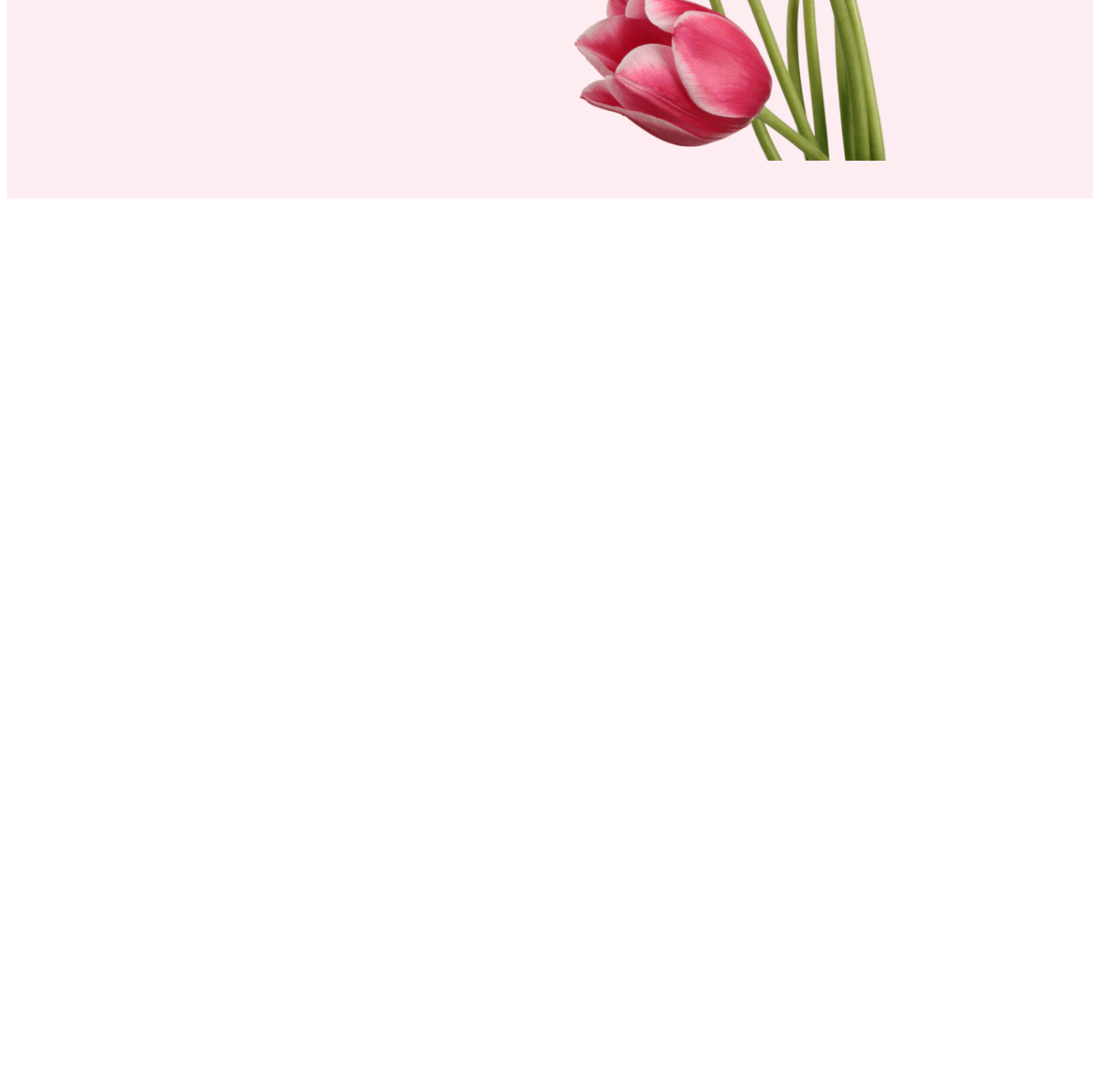
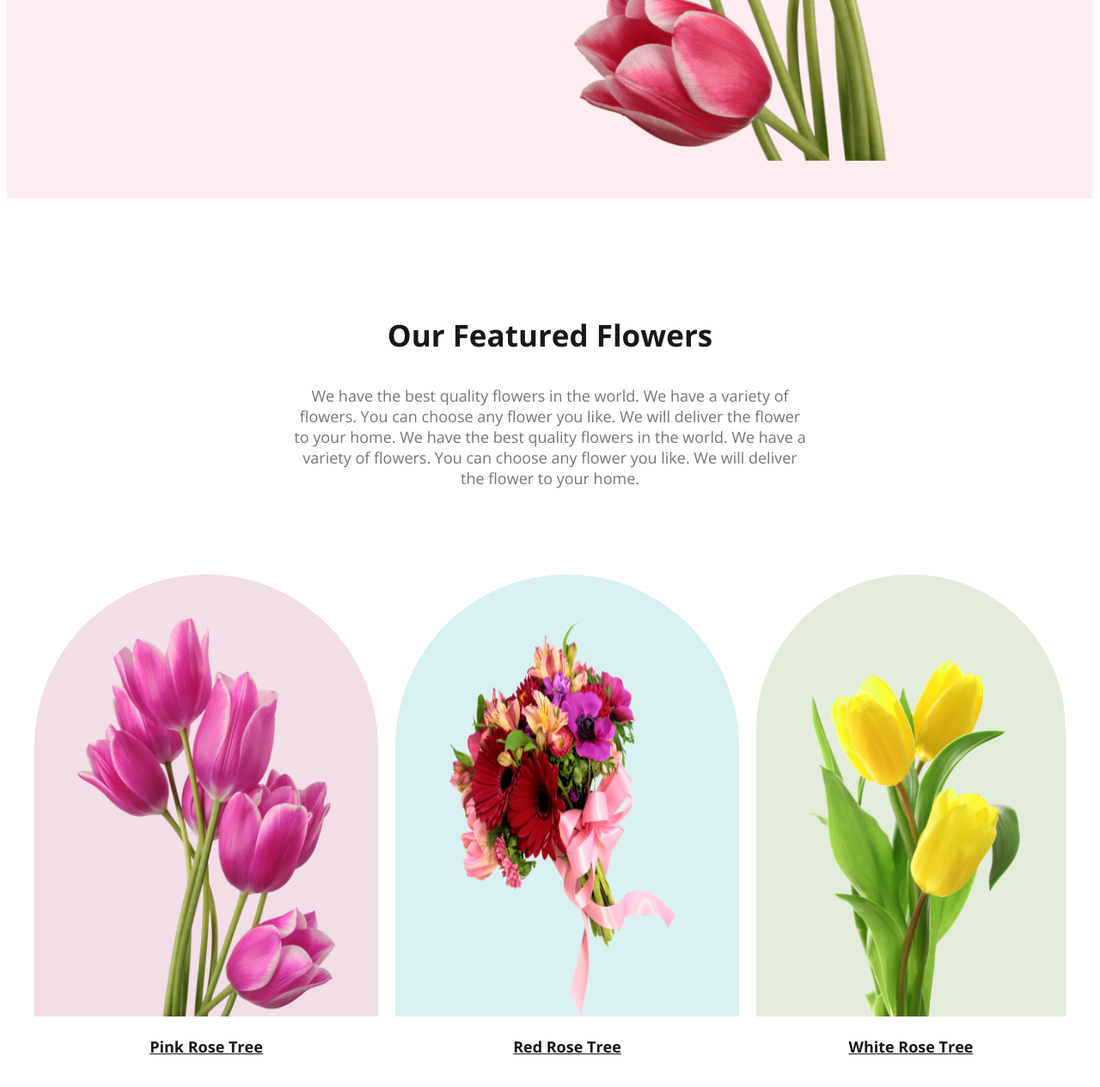
Before and after one commit to sorowar-cse/Flower-Shop, a plain HTML site: page index.html in a window 1280 px wide. Shown: the part 728-1992 px from the top of the page at 86% size. Before the commit the page ends 967 px from the top, so only its background shows below. Drawn offline with nearby package versions, Linux system fonts and the light colour scheme.

Commit message:
features done

```diff
--- a/index.html
+++ b/index.html
@@ -27,7 +27,7 @@
                 <ul>
                     <li><a href="#home">Home</a></li>
                     <li><a href="#about">About Us</a></li>
-                    <li><a href="#services">Services</a></li>
+                    <li><a href="#offers">Offers</a></li>
                     <li><a href="#products">Products</a></li>
                     <li><a href="#contact">Contact Us</a></li>
                 </ul>
@@ -46,9 +46,8 @@
                     <a href="#" class="btn btn-primary">Read More</a>
                 </div>
 
-                <!-- <div class="hero-content-right"> -->
-                    <img src="Assets/pngwing 10.png" alt="Banner Flower" class="hero-image">
-                <!-- </div> -->
+                <img src="Assets/pngwing 10.png" alt="Banner Flower" class="hero-image">
+
             </div>
         </div>
         <!-- Hero Section Ends here.. -->
@@ -58,6 +57,40 @@
 
     <!-- Main Section Starts from here..  -->
     <main>
+
+        <!-- Features Section Starts from here.. -->
+        <section class="features">
+            <div class="container">
+                <h3 class="section-title">Our Featured Flowers</h3>
+                <p class="section-description">We have the best quality flowers in the world. We have a variety of
+                    flowers. You can choose any flower you like. We will deliver the flower to your home. We have the best quality flowers in the world. We have a variety of flowers. You can choose any flower you like. We will deliver the flower to your home.</p>
+
+                <div class="features-grid">
+                    <div class="features" >
+                        <img id="feature-a" src="Assets/pngwing 6.png" alt="Feature Flower- 01" class="feature-image">
+                        <p class="feature-title">Pink Rose Tree</p>
+                    </div>
+
+                    <div class="features">
+                        <img id="feature-b" src="Assets/pngwing 5.png" alt="Feature Flower- 02" class="feature-image">
+                        <p class="feature-title">Red Rose Tree</p>
+                    </div>
+
+                    <div class="features">
+                        <img id="feature-c" src="Assets/pngwing 7.png" alt="Feature Flower- 03" class="feature-image">
+                        <p class="feature-title">White Rose Tree</p>
+                    </div>
+                </div>
+            </div>
+        </section>
+        <!-- Features Section Ends here.. -->
+
+        <!-- Offers Section Starts from here.. -->
+        <section class="offers">
+            <div class="container">
+
+                </div>
+            </div>
 
     </main>
     <!-- Main Section Ends here..  -->
--- a/styles/style.css
+++ b/styles/style.css
@@ -13,6 +13,21 @@
     color: #c3052e;
 }
 
+.section-title {
+    color: #181818;
+    text-align: center;
+    font-size: 35px;
+    font-weight: 700;
+}
+
+.section-description {
+    color: #757575;
+    text-align: center;
+    font-size: 18px;
+    max-width: 600px;
+    margin: 0 auto;
+}
+
 /* header styles goes here.. */
 
 /* Styles for Navigation Bar starts here*/
@@ -20,6 +35,7 @@
     background-color: #e78da0;
     /* lightgray; */
 }
+
 nav {
     display: flex;
     justify-content: space-between;
@@ -52,8 +68,9 @@ nav a {
 
 nav a:hover {
     color: white
-    /* #E55473; */
+        /* #E55473; */
 }
+
 /* Styles for Navigation Bar ends here*/
 
 /* Styles for Hero Section starts here*/
@@ -80,10 +97,10 @@ nav a:hover {
 }
 
 .hero-description {
-        font-size: 20px;
-        color: #474747;
-        margin-bottom: 20px;
-    }
+    font-size: 20px;
+    color: #474747;
+    margin-bottom: 20px;
+}
 
 .hero-content a {
     text-decoration: none;
@@ -92,7 +109,8 @@ nav a:hover {
     font-weight: 600;
     border: 2px solid #E55473;
     padding: 10px 20px;
-    border-radius: 5px;background-color: #E55473;
+    border-radius: 5px;
+    background-color: #E55473;
     color: white;
 }
 
@@ -115,4 +133,49 @@ nav a:hover {
 
 /* Styles for Hero Section ends here*/
 
-/* Styles for About Section starts here*/
+/* Styles for Feature Section starts here*/
+.features {
+    padding: 100px 0px;
+}
+
+.features-grid {
+    display: flex;
+    justify-content: space-between;
+    align-items: center;
+}
+
+.features {
+    text-align: center;
+}
+
+#feature-a {
+    width: 300px;
+    height: 464px;
+    padding: 50px 50px 0px;
+    border-radius: 300px 300px 0px 0px;
+    background: rgba(167, 33, 98, 0.15);
+}
+
+#feature-b {
+    width: 300px;
+    height: 464px;
+    padding: 50px 50px 0px;
+    border-radius: 300px 300px 0px 0px;
+    background: rgba(5, 151, 160, 0.15);
+}
+
+#feature-c {
+    width: 300px;
+    height: 464px;
+    padding: 50px 30px 0px;
+    border-radius: 300px 300px 0px 0px;
+    background: rgba(71, 125, 17, 0.15);
+}
+
+.feature-title {
+    font-size: 18px;
+    font-weight: 600;
+    color: #181818;
+    margin-bottom: 10px;
+    text-decoration: underline;
+}
```
